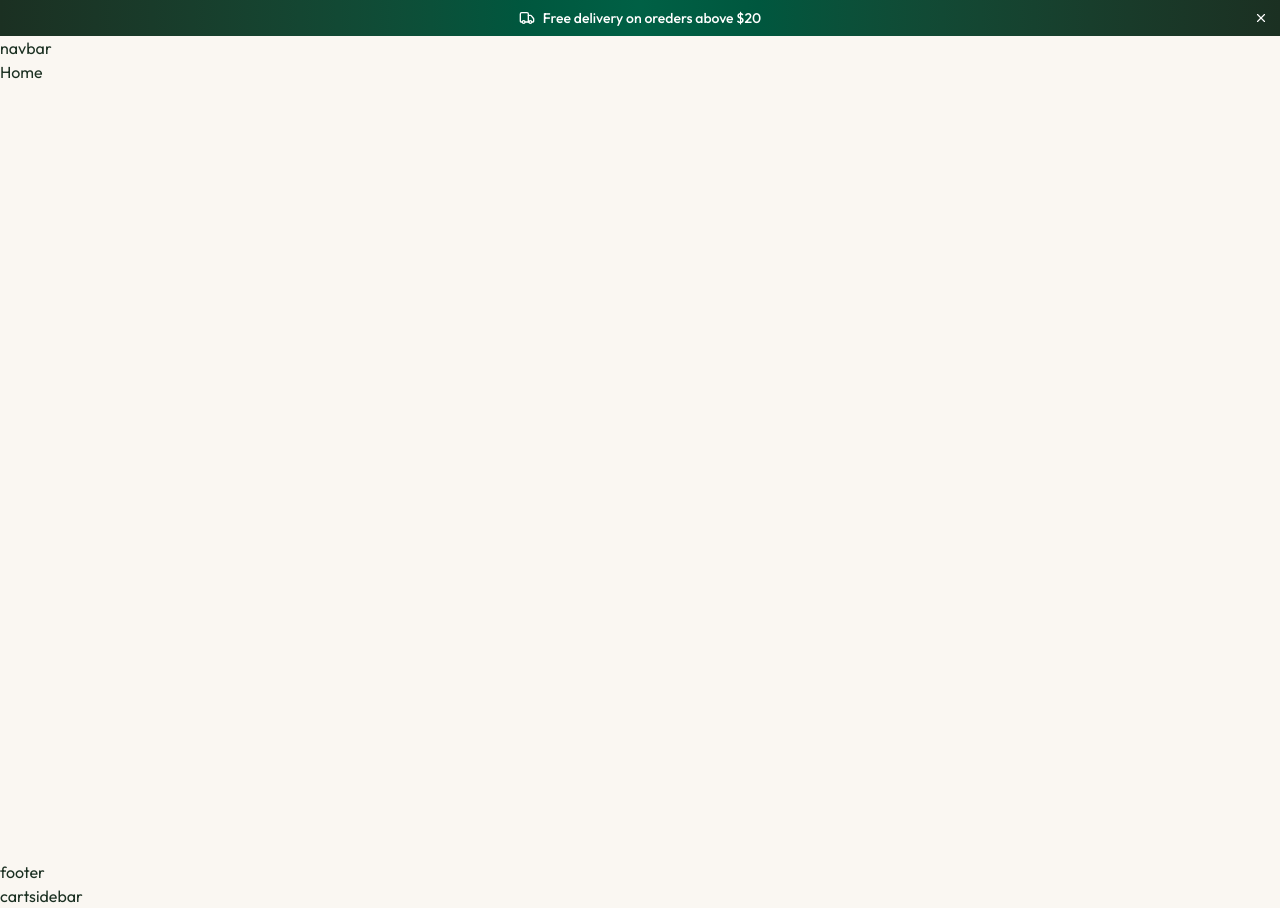
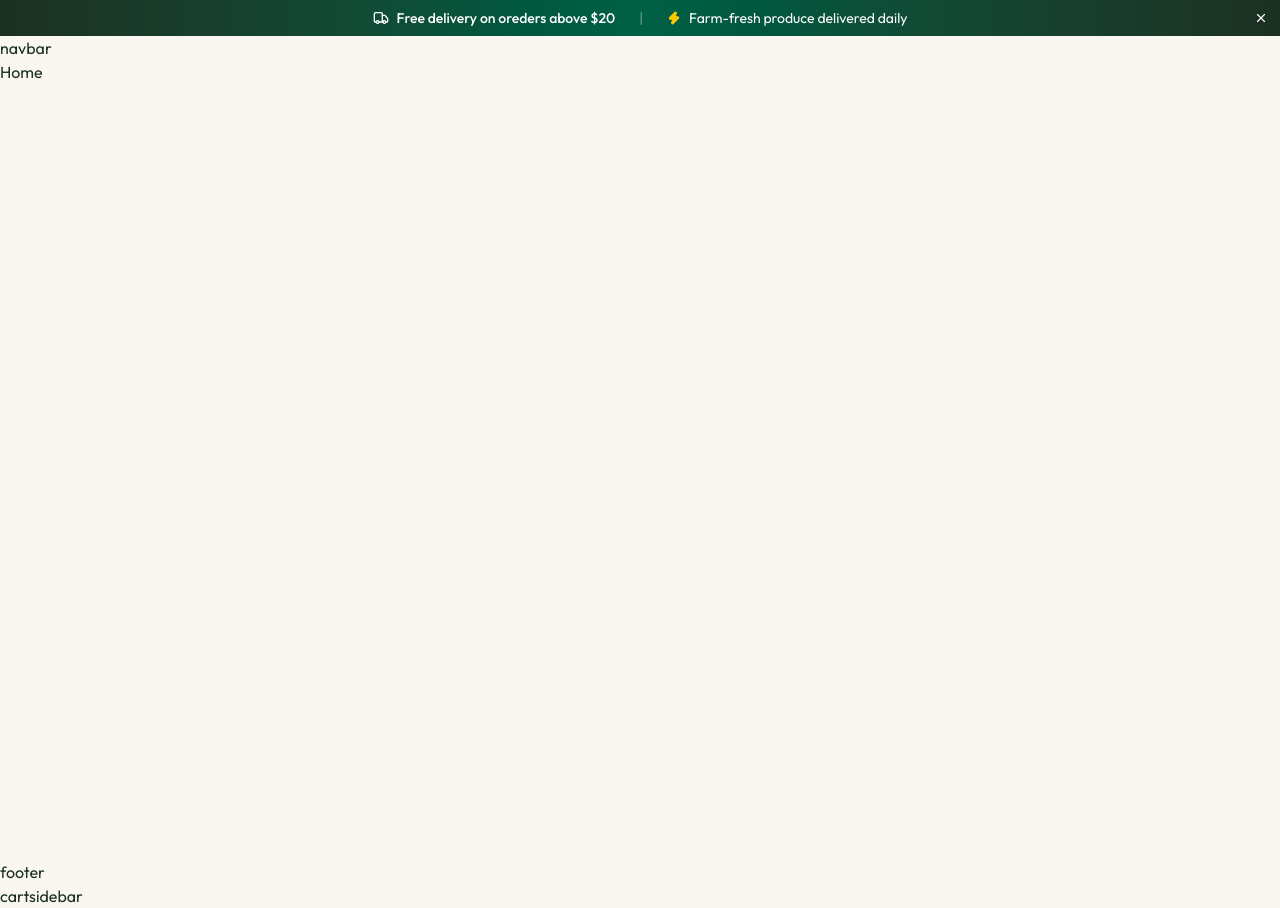
Before and after one commit to Obitope-Eniola-Nathaniel/grocery-delivery-app, a React (Vite) app in the folder frontend/: page / in a window 1280 px wide. Built offline with nearby package versions, Linux system fonts and the light colour scheme; the HTML template or start-up script is replaced by a standard one.

Commit message:
feat: discount banner added 2

```diff
--- a/frontend/src/components/Banner.tsx
+++ b/frontend/src/components/Banner.tsx
@@ -1,4 +1,4 @@
-import { TruckIcon, XIcon } from "lucide-react";
+import { TruckIcon, XIcon, ZapIcon } from "lucide-react";
 import { useState } from "react";
 
 const Banner = () => {
@@ -20,6 +20,11 @@ const Banner = () => {
                         <TruckIcon className="size-4 shrink-0"/>
                         <span className="font-medium">Free delivery on oreders above $20</span>
                     </div>
+                    <span className="hidden sm:inline text-white/40">|</span>
+                    <div className="hidden sm:flex items-center gap-2">
+                        <ZapIcon className="size-3.5 fill-yellow-400 text-yellow-400 shrink-0"/>
+                        <span>Farm-fresh produce delivered daily</span>
+                    </div>
                 </div>
                 <button onClick={dismissBanner} className="absolute right-2 top-1/2 -translate-y-1/2 p-1 hover:bg-white/10 rounded-full transition-colors">
                     <XIcon className="size-3.5"/>
```
